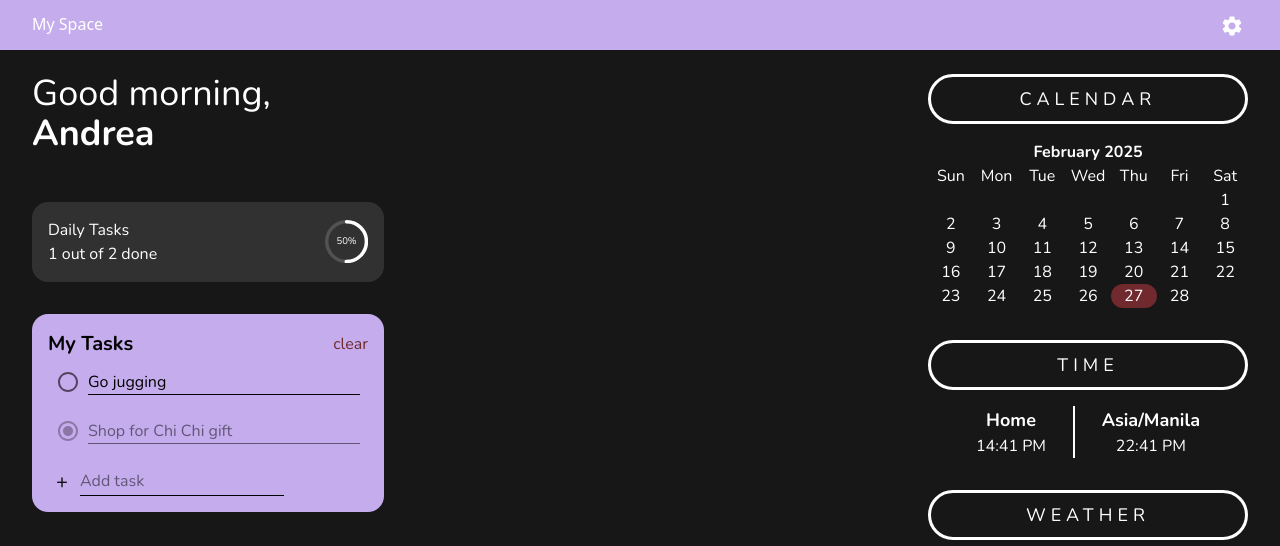
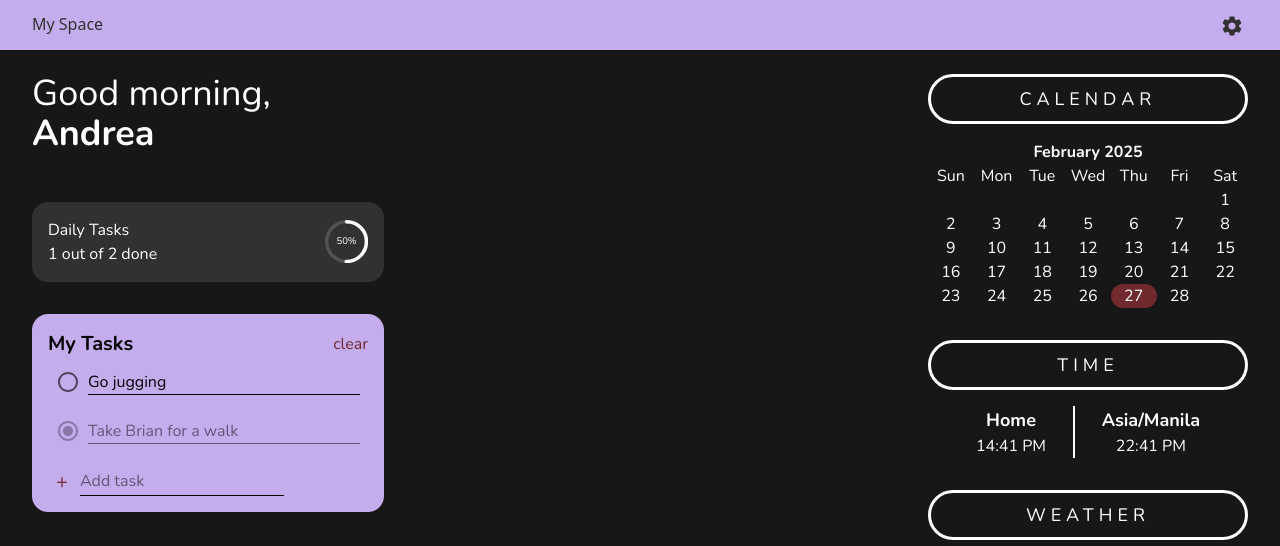
Before and after one commit to Andrea-Ozuem/my_space-v2-React, a React (Vite) app: page / in a window 1280 px wide. Shown: the top 546 px of the page. Built offline with nearby package versions, Linux system fonts and the light colour scheme.

Commit message:
fix: A11y issues

```diff
--- a/index.html
+++ b/index.html
@@ -5,6 +5,7 @@
     <link rel="icon" type="image/svg+xml" href="/vite.svg" />
     <meta name="viewport" content="width=device-width, initial-scale=1.0" />
     <title>My Space</title>
+    <meta name="description" content="A web app that features a todo list, widgets and Spotify features">
     <link rel="preconnect" href="https://fonts.googleapis.com">
     <link rel="preconnect" href="https://fonts.gstatic.com" crossorigin>
     <link href="https://fonts.googleapis.com/css2?family=Nunito:wght@300;400;700&display=swap" rel="stylesheet">
--- a/src/components/Header.jsx
+++ b/src/components/Header.jsx
@@ -2,19 +2,20 @@ import SettingsIcon from '@mui/icons-material/Settings';
 import WidgetsIcon from '@mui/icons-material/Widgets';
 
 export default function Header({ handleSideBar }) {
+    const widgetStyle = {color: '#313131'}
     return (
         <header className="bg-primary text-white py-3">
             <nav className="flex w-[95%] mx-auto font-sans justify-between">
-                <a href="#">My Space</a>
+                <a  className='text-grey' href="#">My Space</a>
                 <ul className="flex">
                     <li className='me-1'>
                         <a href="">
-                            <SettingsIcon />
+                            <SettingsIcon sx={widgetStyle}/>
                         </a>
                     </li>
                     <li className='md:hidden block'>
                         <button onClick={handleSideBar}>
-                            <WidgetsIcon />
+                            <WidgetsIcon sx={widgetStyle} />
                         </button>
                     </li>
                 </ul>
--- a/src/components/TaskContainer.jsx
+++ b/src/components/TaskContainer.jsx
@@ -13,7 +13,7 @@ export default function TaskContainer({ tasks, handleClickTask, handleSubmit, ha
             </div>
             <form onSubmit={handleSubmit} className='px-2 flex gap-3'>
                 <input name='description' type="text" className='order-2 border-b focus:outline-none focus:border-b-2 focus:border-secondary' placeholder='Add task' />
-                <button className='order-1 color-secondary text-xl' type='submit'>+</button>
+                <button className='order-1 text-secondary text-xl' type='submit'>+</button>
             </form>
         </div>
     )
--- a/src/data.js
+++ b/src/data.js
@@ -6,7 +6,7 @@ const tasks = [
     },
     {
         id: 2,
-        desc: "Shop for Chi Chi gift",
+        desc: "Take Brian for a walk",
         completed: 1
     },
 ]
```
Also changed, not shown: planning.txt.
